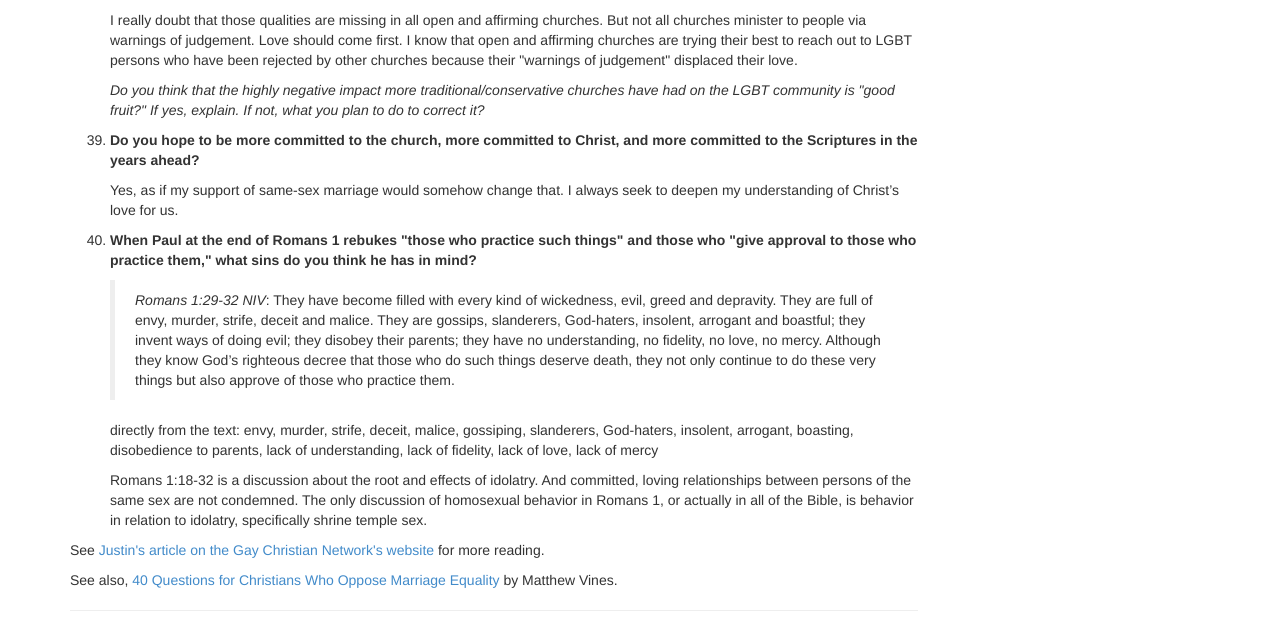
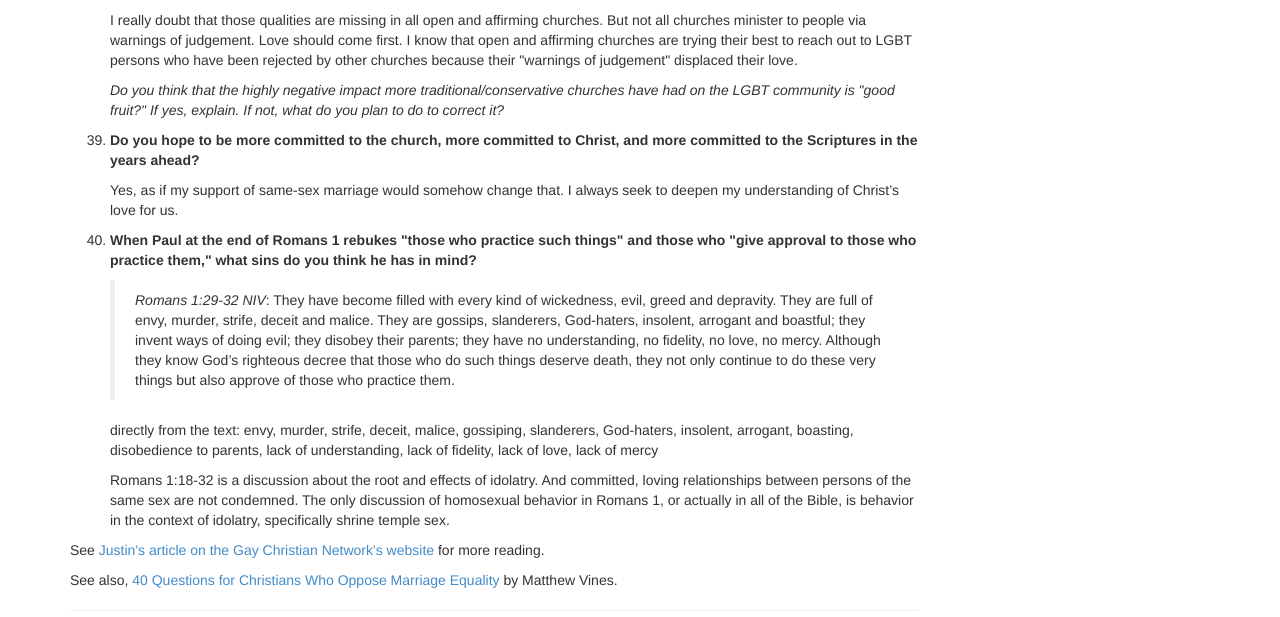
Before and after one commit to kevinphelps/kevinphelps.me, a Jekyll site: the page built from _posts/2015-07-03-40-answers-from-a-rainbow-flag-waving-christian.html, in a window 1280 px wide and 900 px high, scrolled down 5491 px. Shown: the part 198-815 px from the top of the window. Built offline with Jekyll 4.4.1, drawn with Linux system fonts in a browser that asks for light colours; Markdown is read by kramdown in place of the engine named in the settings; comment, search, counter and statistics services are not loaded.

Commit message:
edit: typo and wording

```diff
--- a/_posts/2015-07-03-40-answers-from-a-rainbow-flag-waving-christian.html
+++ b/_posts/2015-07-03-40-answers-from-a-rainbow-flag-waving-christian.html
@@ -633,7 +633,7 @@ image: /images/posts/pride-flag.jpg
     <p>
       <i>Do you think that the highly negative impact more
       traditional/conservative churches have had on the LGBT community is "good
-      fruit?" If yes, explain. If not, what you plan to do to correct it?</i>
+      fruit?" If yes, explain. If not, what do you plan to do to correct it?</i>
     </p>
   <li>
     <p>
@@ -673,7 +673,7 @@ image: /images/posts/pride-flag.jpg
       Romans 1:18-32 is a discussion about the root and effects of idolatry.
       And committed, loving relationships between persons of the same sex are
       not condemned. The only discussion of homosexual behavior in Romans 1, or
-      actually in all of the Bible, is behavior in relation to idolatry,
+      actually in all of the Bible, is behavior in the context of idolatry,
       specifically shrine temple sex.
     </p>
   </li>
```
